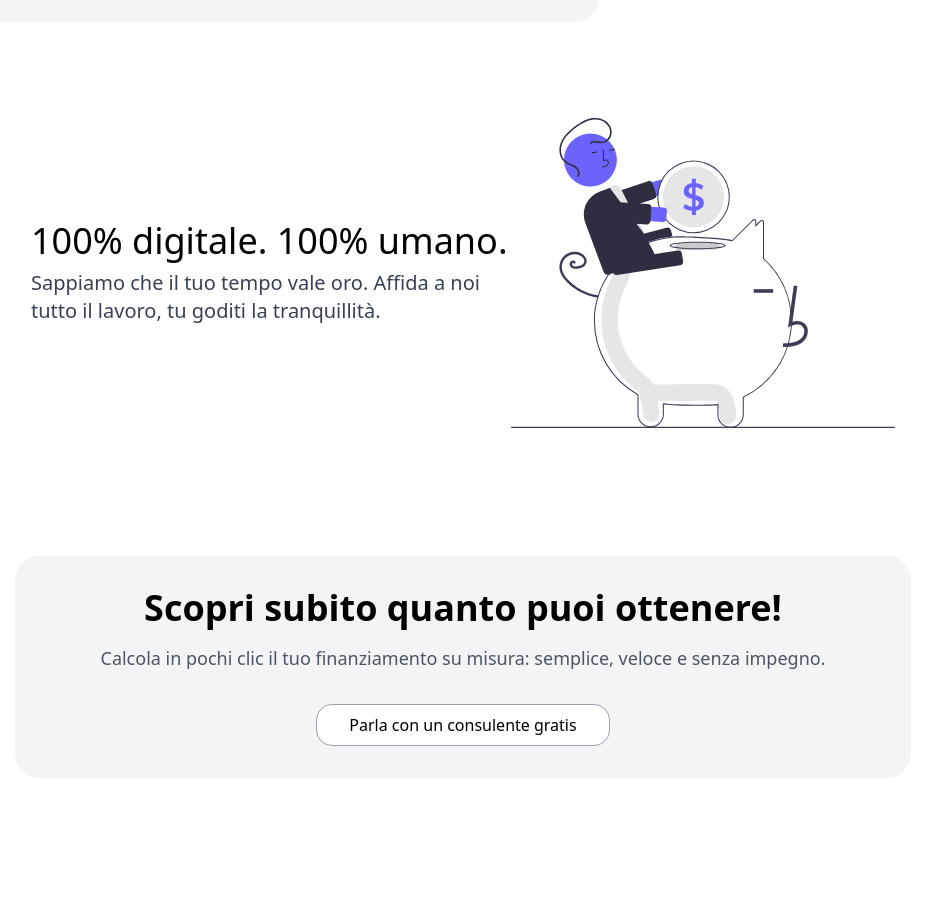
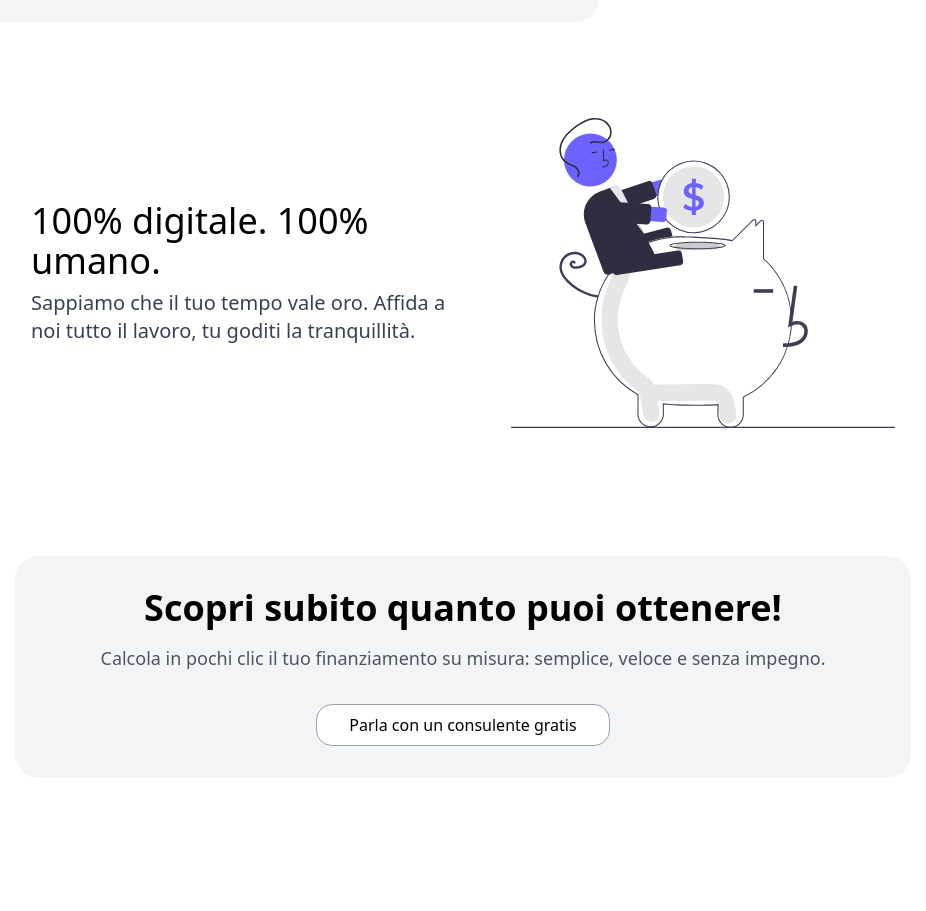
Before and after one commit to MatiasGalliani/aiquinto_landing, a React (Vite) app: page / in a window 1280 px wide. Shown: the part 810-1721 px from the top of the page, without its empty margins (177-1103 px from the left). Built offline with nearby package versions, Linux system fonts and the light colour scheme.

Commit message:
Update App.jsx

```diff
--- a/src/App.jsx
+++ b/src/App.jsx
@@ -146,7 +146,7 @@ function App() {
         </div>
         {/* Sección de ilustración con texto e imagen juntos centrados */}
         <div className="my-24 w-full max-w-4xl mx-auto px-4 flex justify-center">
-          <div className="inline-flex flex-col md:flex-row items-center flex-nowrap">
+          <div className="inline-flex flex-col md:flex-row items-center gap-4 md:gap-8">
             {/* Bloque de texto sin margen extra */}
             <div className="text-center md:text-left">
               <h5 className="font-medium text-4xl mb-2">
```
